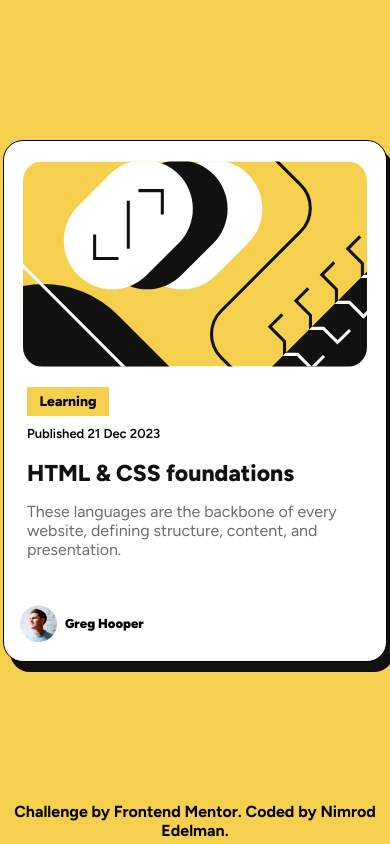
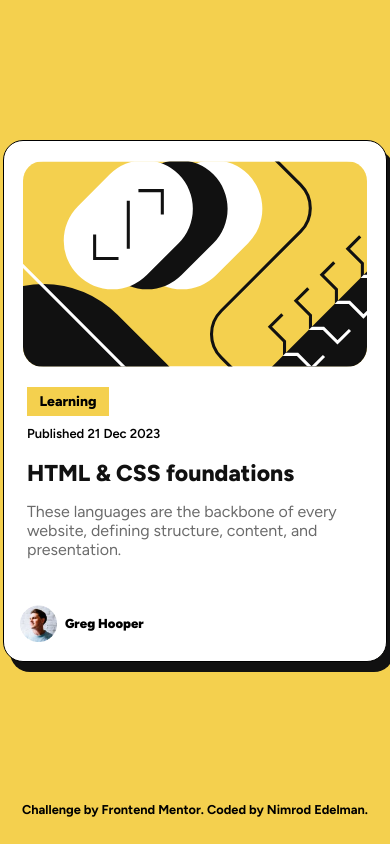
Before and after one commit to nimrodEDE/blog-preview-card-main, a plain HTML site: page index.html in a window 390 px wide. Drawn offline with Linux system fonts and the light colour scheme; files whose address does not match are found by name.

Commit message:
added media query .

```diff
--- a/style.css
+++ b/style.css
@@ -104,3 +104,9 @@ main a:hover {
   text-decoration: none;
   color: #000000;
 }
+
+@media (max-width: 450px) {
+  .attribution {
+    font-size: 0.8rem;
+  }
+}
```
